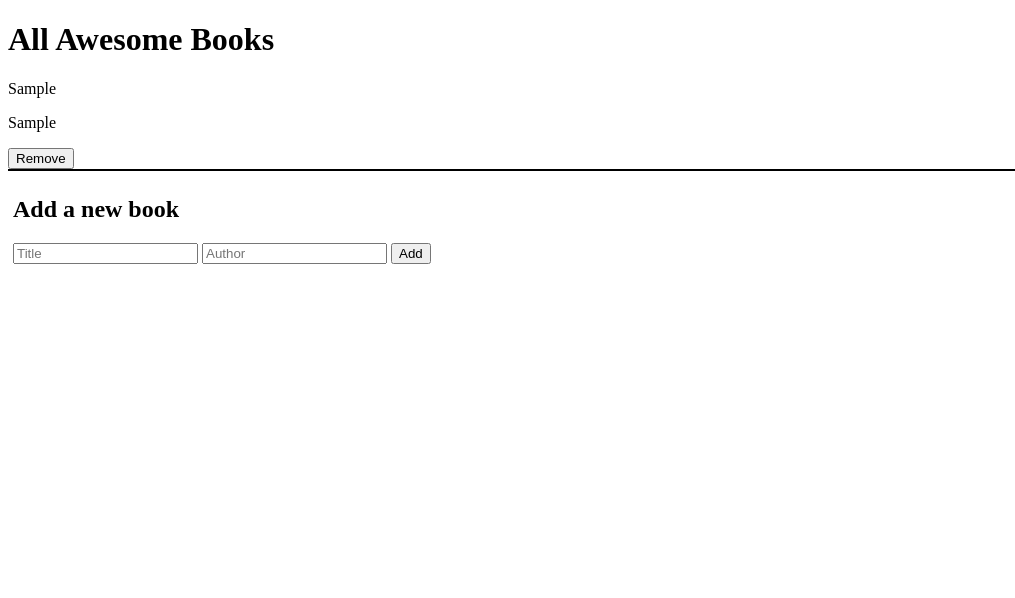
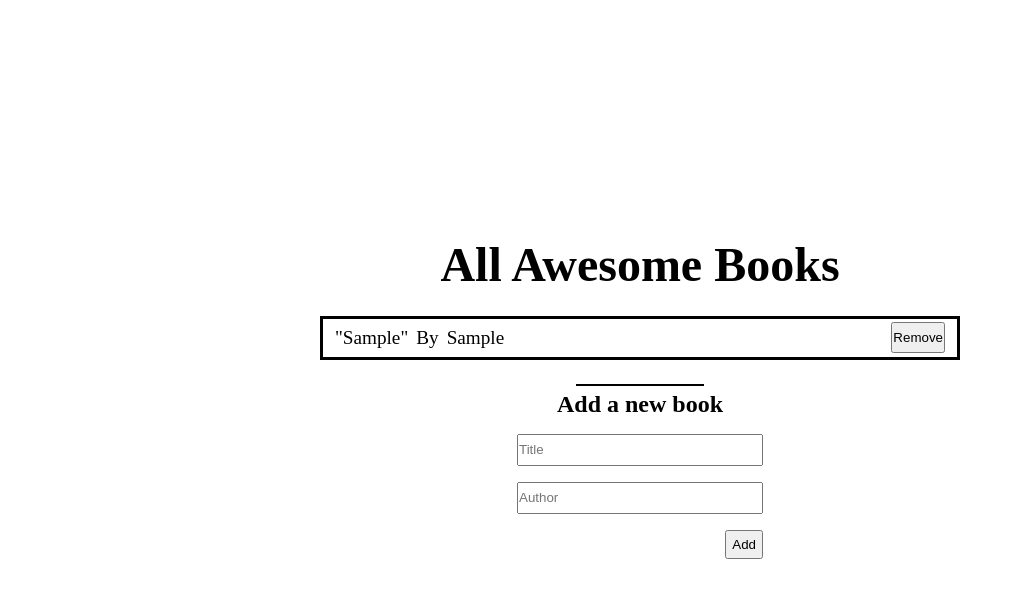
Before and after one commit to carreraprogrammer/Awessome-books, a website: page index.html in a window 1280 px wide. Both pictures are taken after typing "Sample", "Sample" into the empty fields and a click on the button "Add". Shown: the whole page, without its empty margins (0-1015 px from the left). Drawn offline with Linux system fonts and the light colour scheme.

Commit message:
Add style.css and customize the web

```diff
--- /dev/null
+++ b/Styles/style.css
@@ -0,0 +1,123 @@
+
+/* reset */
+
+*,
+*::after,
+*::before {
+  box-sizing: border-box;
+  margin: 0;
+  padding: 0;
+}
+
+
+/* reset */
+
+:root {
+--purple: #8963c647;
+--white: #f4f5f0;
+}
+
+.horizontal-bar {
+  border: 1px solid black;
+  margin-top: 24px;
+  width: 10%;
+}
+
+.add-books {
+  padding: 5px;
+}
+
+body {
+  display: flex;
+  flex-direction: column;
+  align-items: center;
+  justify-content: center;
+  height: 100vh;
+}
+
+#page-title {
+  font-size: 3rem;
+}
+
+#add-input-container {
+  display: flex;
+  flex-direction: column;
+  width: 100%;
+}
+
+#add-btn-container {
+  width: 100%;
+  display: flex;
+  justify-content: flex-end;
+  align-items: flex-end;
+  margin-top: 1rem;
+}
+
+#add-btn {
+  padding: 5px;
+}
+
+#title, #author {
+  width: 100%;
+  margin-top: 1rem;
+  height: 2rem;
+}
+
+.add-books {
+  display: flex;
+  flex-direction: column;
+  align-items: center;
+  justify-content: center;
+  width: 20%;
+
+}
+
+.horizontal-bar {
+  border: 1px solid black;
+}
+
+.add-books {
+  padding: 5px;
+}
+
+#Books-List {
+  border: 2px solid black;
+  width: 50%;
+  margin-top: 24px;
+}
+
+.book-field-information {
+  height: 2.5rem;
+  border: 1px solid black;
+  display: flex;
+  width: 100%;
+  align-items: center;
+}
+
+.book-field-information.purple {
+  background-color:var(--purple);
+}
+
+.book-field-information.white {
+  background-color: var(--white);
+}
+
+.book-information{
+  display: flex;
+  width: 90%;
+  font-size: 1.2rem;
+  gap: 8px;
+  margin-left: 12px;
+}
+
+.remove-btn-container {
+  height: 80%;
+  display: flex;
+  justify-content: flex-end;
+  width: 10%;
+  margin-right: 12px;
+}
+
+.title-added{
+  width: auto;
+}
--- a/index.html
+++ b/index.html
@@ -4,19 +4,25 @@
       <meta charset="utf-8" />
       <title>Carrera Portfolio</title>
       <meta name="viewport" content="width=device-width, initial-scale=1.0" />
-      <link href="style.css" rel="stylesheet">
+      <link href="Styles/style.css" rel="stylesheet">
     </head>
     <body>
-        <h1>All Awesome Books</h1>
+        <h1 id="page-title">All Awesome Books</h1>
 
         <section id="Books-List">
+
         </section>
         <div class="horizontal-bar"></div>
         <main class="add-books">
-            <h2>Add a new book</h2>
-            <input type="text" id="title" placeholder="Title">
-            <input type="text" id="author" placeholder="Author">
-            <button id="add-btn" type="button">Add</button>
+
+              <h2>Add a new book</h2>
+            <div id="add-input-container">
+              <input type="text" id="title" placeholder="Title">
+              <input type="text" id="author" placeholder="Author">
+            </div>
+            <div id="add-btn-container">
+              <button id="add-btn" type="button">Add</button>
+            </div>
         </main>
     <script src="js/index.js"></script>
     </body>
--- a/js/index.js
+++ b/js/index.js
@@ -16,13 +16,17 @@ const showList = () => {
 
   booksInformation.forEach((book, i) => {
     const bookString = `
-          <div id="div-${i}">
-            <p>${book.title}</p>
-            <p>${book.author}</p>
-            <button id="btn-${i}"class="remove">Remove</button>
+          <div id="div-${i}" class="book-field-information">
+            <div class="book-information">
+              <p class="title-added">"${book.title}"</p>
+              <p>By</p>
+              <p class="author-added">${book.author}</p>
+            </div>
+            <div class="remove-btn-container">
+             <button id="btn-${i}"class="remove">Remove</button>
+            </div>
           </div>
           `;
-
     const bookHtml = parser.parseFromString(bookString, 'text/html').body.firstChild;
     booksList.appendChild(bookHtml);
 
--- a/style.css
+++ /dev/null
@@ -1,7 +0,0 @@
-.horizontal-bar {
-  border: 1px solid black;
-}
-
-.add-books {
-  padding: 5px;
-}
```
